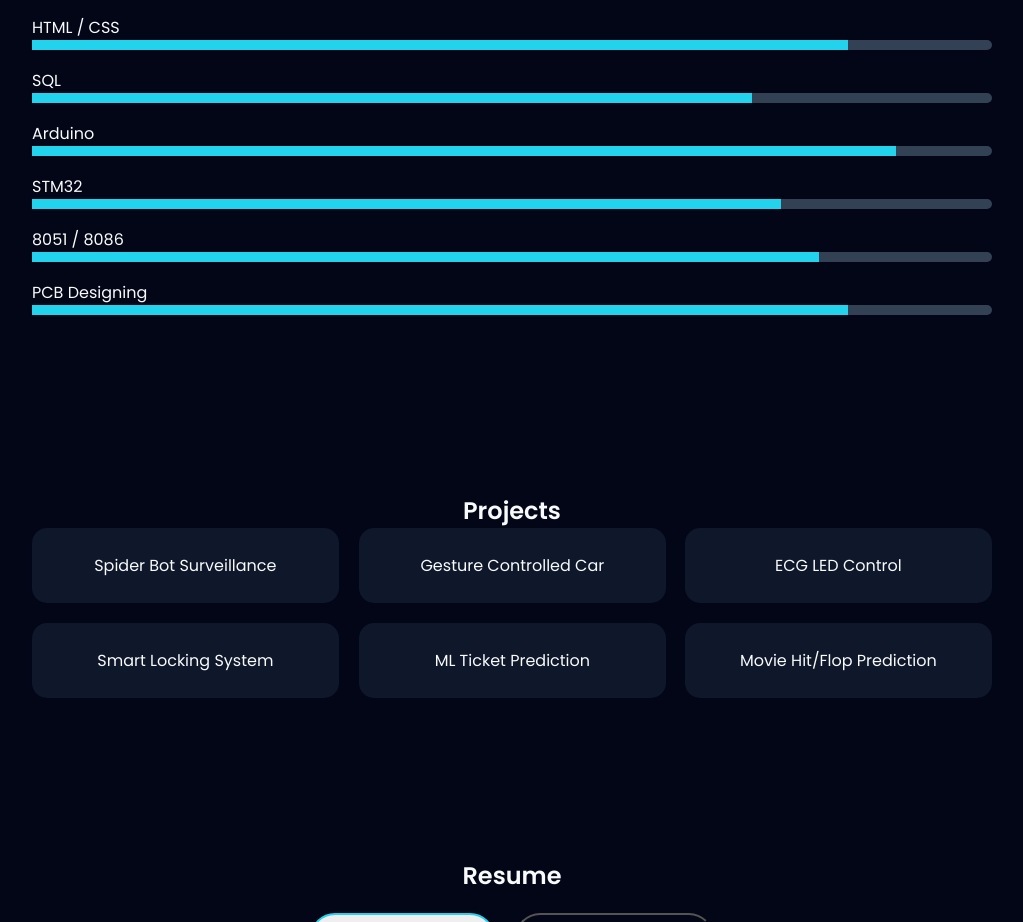
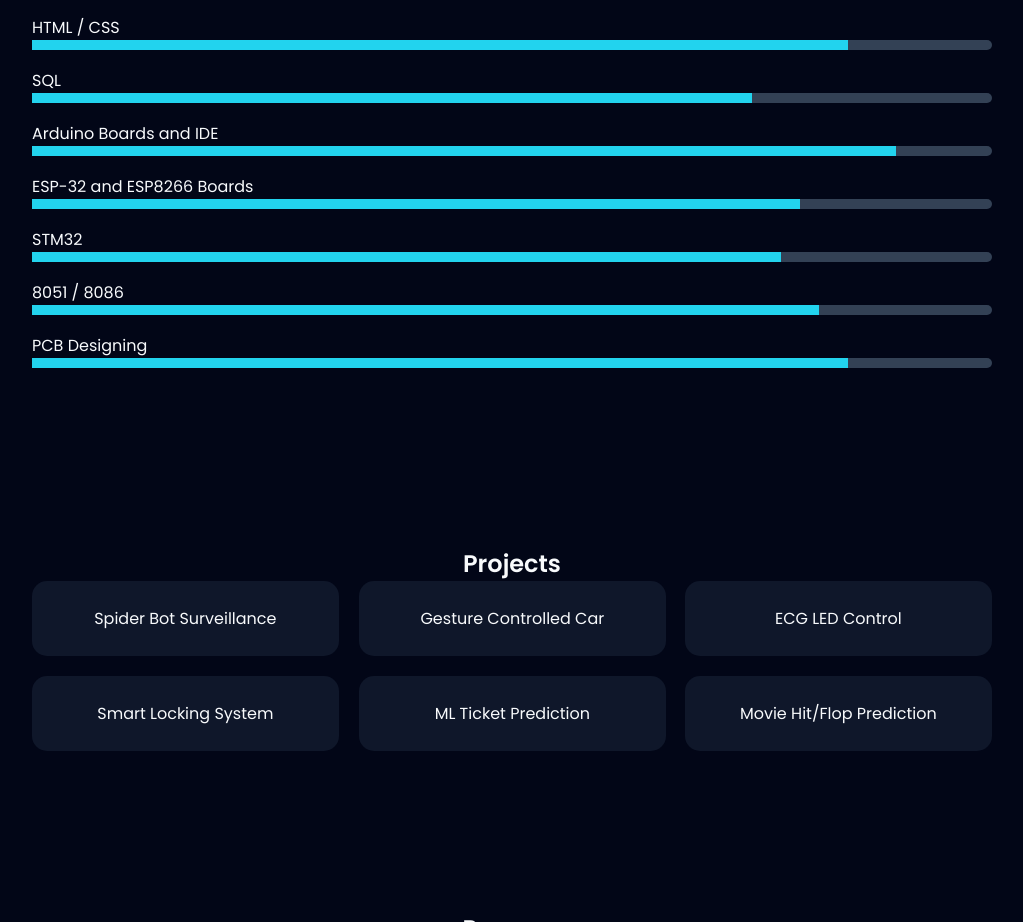
Before and after one commit to Vamsi-711/portfolio, a plain HTML site: page index.html in a window 1280 px wide. Shown: the part 1375-2297 px from the top of the page, without its empty margins (128-1151 px from the left). Drawn offline with Linux system fonts and the light colour scheme.

Commit message:
Update index.html

```diff
--- a/index.html
+++ b/index.html
@@ -121,7 +121,8 @@
   <div class="skill-bar"><span>Java</span><div class="bar"><div data-width="80%"></div></div></div>
   <div class="skill-bar"><span>HTML / CSS</span><div class="bar"><div data-width="85%"></div></div></div>
   <div class="skill-bar"><span>SQL</span><div class="bar"><div data-width="75%"></div></div></div>
-  <div class="skill-bar"><span>Arduino</span><div class="bar"><div data-width="90%"></div></div></div>
+  <div class="skill-bar"><span>Arduino Boards and IDE</span><div class="bar"><div data-width="90%"></div></div></div>
+  <div class="skill-bar"><span>ESP-32 and ESP8266 Boards</span><div class="bar"><div data-width="80%"></div></div></div>
   <div class="skill-bar"><span>STM32</span><div class="bar"><div data-width="78%"></div></div></div>
   <div class="skill-bar"><span>8051 / 8086</span><div class="bar"><div data-width="82%"></div></div></div>
   <div class="skill-bar"><span>PCB Designing</span><div class="bar"><div data-width="85%"></div></div></div>
```
